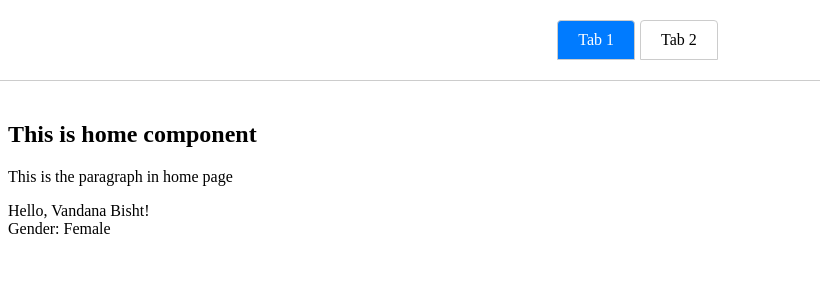
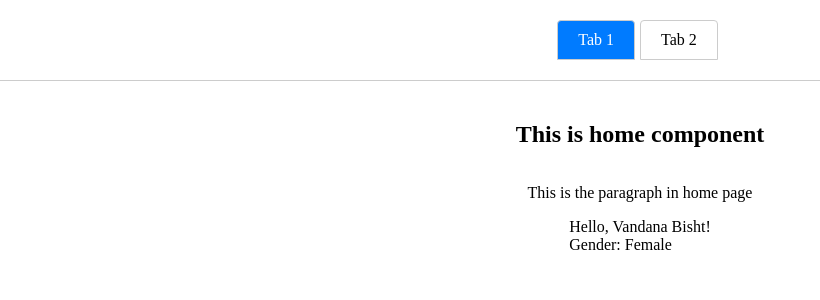
Before and after one commit to Vandana-Bisht1/vitest-sample, a React (Vite) app: page / in a window 1280 px wide. Shown: the top 300 px of the page, without its empty margins (0-820 px from the left). Built offline with nearby package versions, Linux system fonts and the light colour scheme.

Commit message:
UI changes

```diff
--- a/src/components/Home.tsx
+++ b/src/components/Home.tsx
@@ -2,7 +2,7 @@ import { UserGreeting } from "./UserGreeting";
 
 const Home = () => {
   return (
-    <div>
+    <div style={{alignItems:"center", flexDirection:'column', display:'flex'}}>
       <h2>This is home component</h2>
       <p data-testid="para">This is the paragraph in home page</p>
       <UserGreeting />
```
